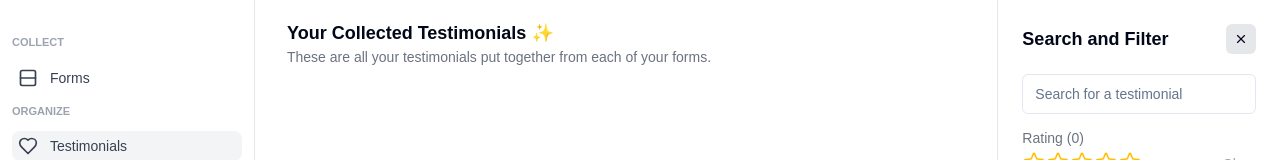
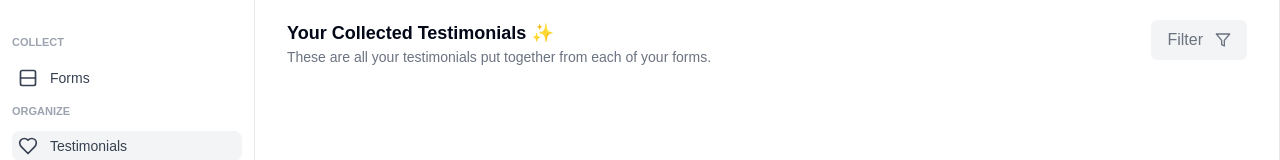
Before and after one commit to costingh/feedback-collector, a Next.js app: page /testimonials in a window 1280 px wide. Shown: the top 160 px of the page. Built offline with nearby package versions, Linux system fonts and the light colour scheme; no server answers.

Commit message:
[UPDATE] added sidebar open/close functionality and transition in testimonial filters

```diff
--- a/app/(form)/testimonials/page.tsx
+++ b/app/(form)/testimonials/page.tsx
@@ -11,6 +11,7 @@ import {
 	ArrowDownToLine,
 	BadgeCheck,
 	BadgeMinus,
+	Filter,
 	Loader2,
 	TagIcon,
 	Trash2,
@@ -35,6 +36,7 @@ const LandingPage = () => {
 		action: "",
 		loading: false,
 	});
+	const [showFilterSidebar, setShowFilterSidebar] = useState(false)
 
 	useEffect(() => {
 		let _filteredTestimonials = [...testimonials];
@@ -366,6 +368,10 @@ const LandingPage = () => {
 								from each of your forms.
 							</p>
 						</div>
+						<div onClick={() => setShowFilterSidebar(true)} className='flex items-center gap-3 cursor-pointer px-4 py-2 transition-all hover:bg-gray-200 bg-gray-100 rounded-[6px]'>
+							<span className='text-[16px] text-gray-500'>Filter</span>
+							<Filter size={16} className='text-gray-500'/>
+						</div>
 					</div>
 				</div>
 
@@ -401,7 +407,7 @@ const LandingPage = () => {
 
 			</div>
 			{/* @ts-ignore */}
-			<FiterTestimonialsSidebar testimonials={testimonials} filters={filters} setFilters={setFilters}/>
+			<FiterTestimonialsSidebar testimonials={testimonials} filters={filters} setFilters={setFilters} showFilterSidebar={showFilterSidebar} setShowFilterSidebar={setShowFilterSidebar}/>
 		</div>
 	);
 };
--- a/components/testimonials/FiterTestimonialsSidebar.tsx
+++ b/components/testimonials/FiterTestimonialsSidebar.tsx
@@ -36,10 +36,14 @@ const FiterTestimonialsSidebar: React.FC = ({
 	testimonials,
 	filters,
 	setFilters,
+	showFilterSidebar,
+	setShowFilterSidebar
 }: {
 	testimonials: any;
 	filters: any;
 	setFilters: any;
+	showFilterSidebar: boolean;
+	setShowFilterSidebar: any;
 }) => {
 	const { tags, setTags, isSearchingTags, groupedTags, reloadTags } =
 		useTags();
@@ -55,10 +59,13 @@ const FiterTestimonialsSidebar: React.FC = ({
 	}, []);
 
 	return (
-		<div className="w-[380px] border-l-[1px] border-gray-200 h-[100vh] px-6 py-6">
+		<div className={cn(
+			"border-l-[1px] border-gray-200 h-[100vh] px-6 py-6 overflow-hidden transition-all",
+			showFilterSidebar ? 'w-[380px]' : 'w-0 p-0'
+		)}>
 			<div className="flex items-center justify-between">
 				<h1 className="text-[18px] font-bold">Search and Filter</h1>
-				<div className="flex items-center justify-center p-2 rounded-[6px] bg-gray-200 cursor-pointer transition-all hover:bg-gray-100">
+				<div onClick={() => setShowFilterSidebar(false)} className="flex items-center justify-center p-2 rounded-[6px] bg-gray-200 cursor-pointer transition-all hover:bg-gray-100">
 					<X size={14} />
 				</div>
 			</div>
--- a/components/testimonials/TestimonialsList.tsx
+++ b/components/testimonials/TestimonialsList.tsx
@@ -60,7 +60,7 @@ function TestimonialsList({
 								<DisplayTestimonialTags tags={tags} id={t.id} />
 							</div>
 
-							<div className="my-3 text-[16px] text-gray-700 font-normal max-w-[700px]">
+							<div className="my-3 text-[15px] text-gray-700 font-normal max-w-[700px]">
 								{t?.message}
 							</div>
 
```
